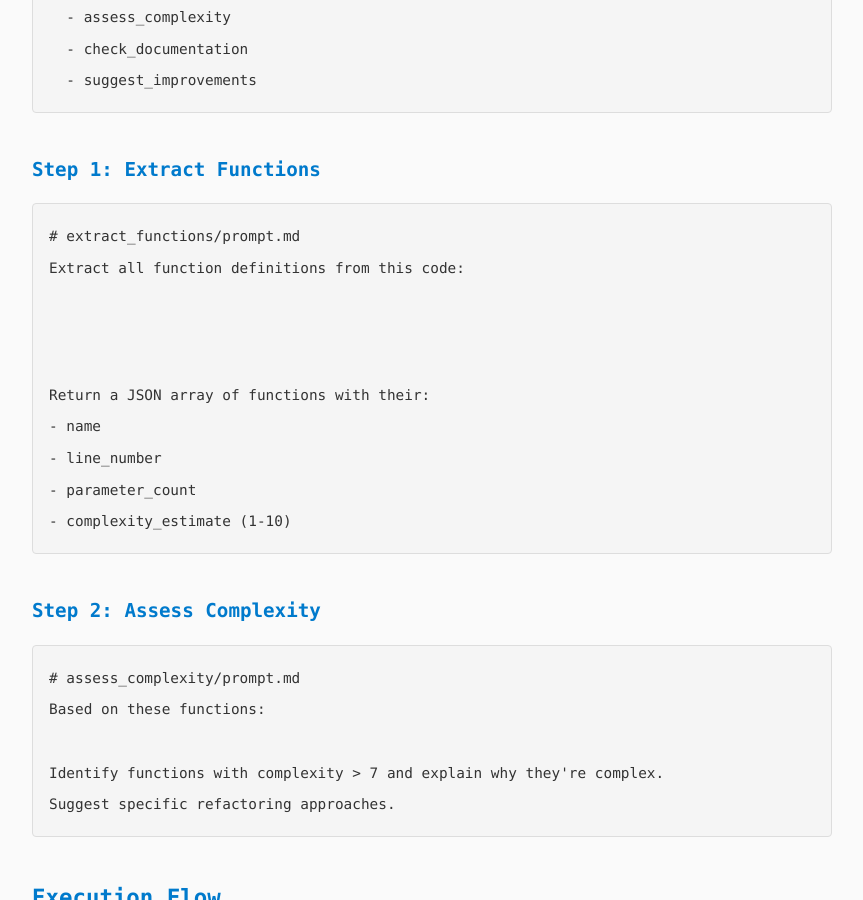
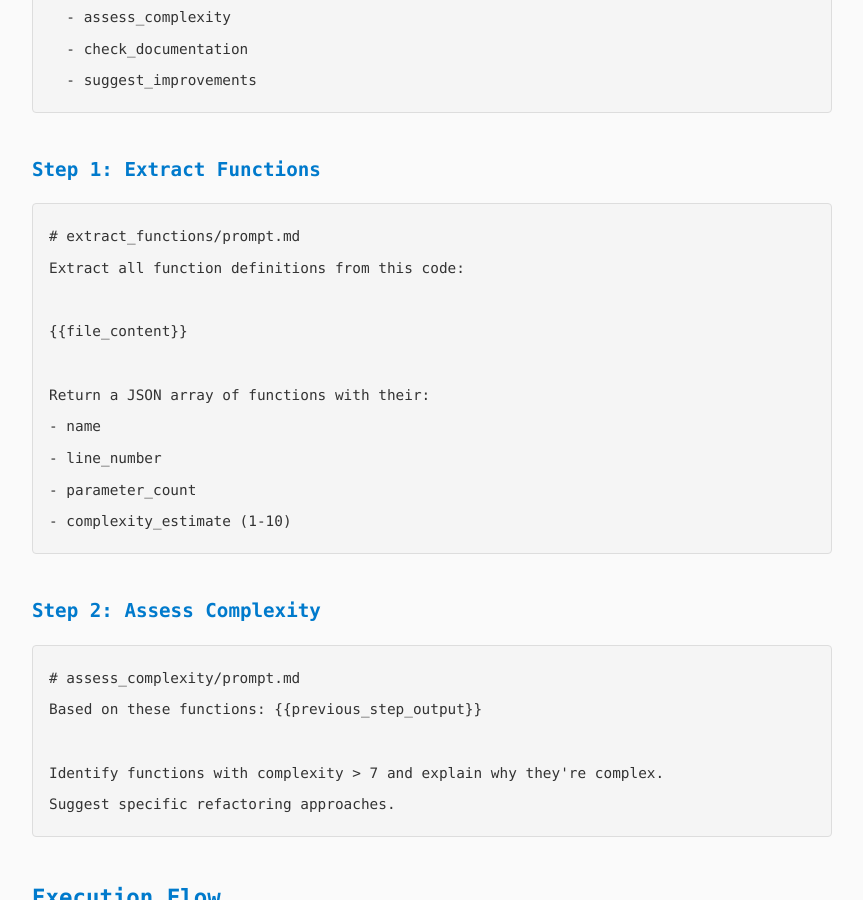
Before and after one commit to aamdani/blog, a Jekyll site: the page built from _entries/shopify-roast-a-brief-technical-dive.md, in a window 1280 px wide and 900 px high, scrolled down 5407 px. Shown: the whole window, without its empty margins (208-1071 px from the left). Built offline with Jekyll 4.4.1, drawn with Linux system fonts in a browser that asks for light colours; some of the changed text lies outside the part shown.

Commit message:
Addressing liquid's limitations by escaping sequences with raw

````diff
--- a/_entries/shopify-roast-a-brief-technical-dive.md
+++ b/_entries/shopify-roast-a-brief-technical-dive.md
@@ -54,6 +54,7 @@ my_workflow/
 
 ### 3. Prompt Files (`prompt.md`)
 
+{% raw %}
 ```markdown
 # analyze_security/prompt.md
 Analyze this code for security vulnerabilities:
@@ -65,6 +66,7 @@ Focus on:
 - XSS vulnerabilities
 - Authentication bypasses
 ```
+{% endraw %}
 
 ## Execution Examples
 
@@ -95,6 +97,7 @@ steps:
 ```
 
 **Conditional Steps:**
+{% raw %}
 ```yaml
 steps:
   - analyze_file
@@ -103,8 +106,10 @@ steps:
   - unless: "{{file_size}} < 1000"
     then: large_file_analysis
 ```
+{% endraw %}
 
 **Iterative Steps:**
+{% raw %}
 ```yaml
 steps:
   - each: "{{files}}"
@@ -112,16 +117,19 @@ steps:
   - repeat: 3
     do: retry_api_call
 ```
+{% endraw %}
 
 ## Key Technical Features
 
 ### 1. Context Interpolation
 
 Variables available in prompts:
+{% raw %}
 - `{{file_content}}` - Current file content
 - `{{file_path}}` - File path
 - `{{file_extension}}` - File extension
 - `{{previous_step_output}}` - Output from prior steps
+{% endraw %}
 
 ### 2. Output Templates (`output.txt`)
 
@@ -179,6 +187,7 @@ steps:
 
 ### Step 1: Extract Functions
 
+{% raw %}
 ```markdown
 # extract_functions/prompt.md
 Extract all function definitions from this code:
@@ -191,9 +200,11 @@ Return a JSON array of functions with their:
 - parameter_count
 - complexity_estimate (1-10)
 ```
+{% endraw %}
 
 ### Step 2: Assess Complexity
 
+{% raw %}
 ```markdown
 # assess_complexity/prompt.md
 Based on these functions: {{previous_step_output}}
@@ -201,6 +212,7 @@ Based on these functions: {{previous_step_output}}
 Identify functions with complexity > 7 and explain why they're complex.
 Suggest specific refactoring approaches.
 ```
+{% endraw %}
 
 ## Execution Flow
 
````
Also changed, not shown: other parts of _entries/shopify-roast-a-brief-technical-dive.md (+1 -1 lines).
